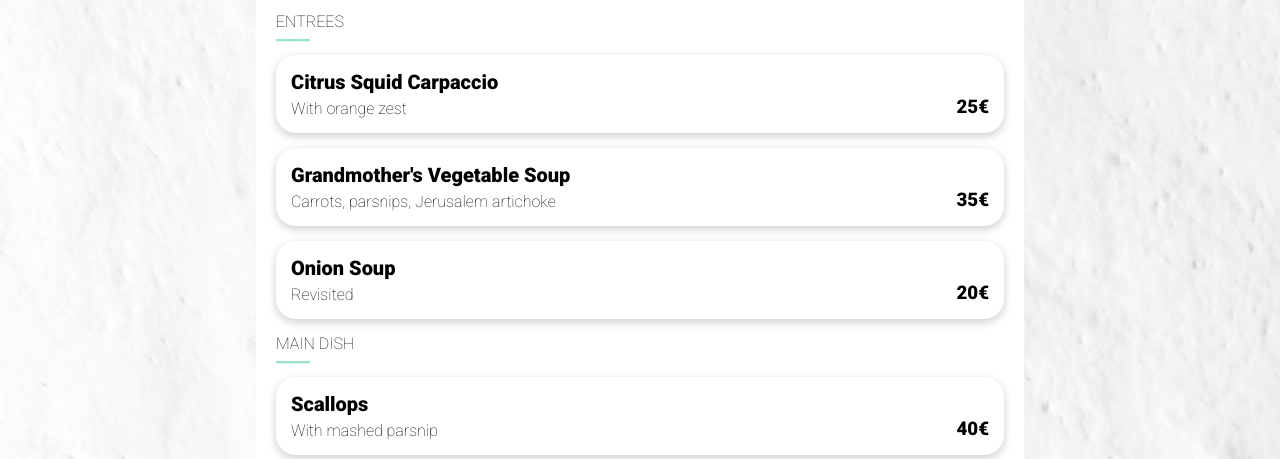
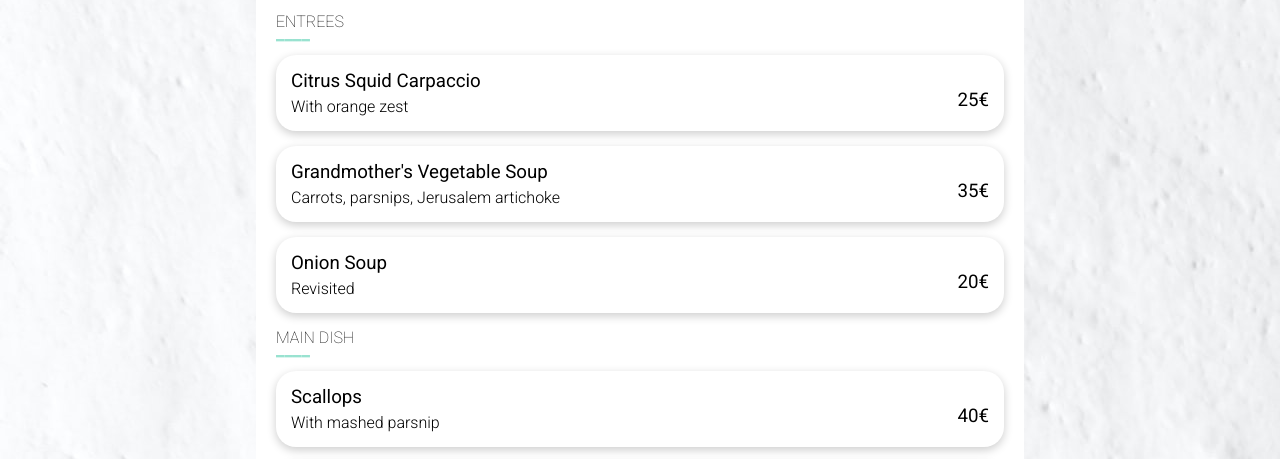
Before and after one commit to Jade-Jones-dev/restaurant-menu, a website: page html/bastille.html in a window 1280 px wide. Shown: the part 340-799 px from the top of the page. Drawn offline with Linux system fonts and the light colour scheme; a web font is replaced by a local one.

Commit message:
menu section

```diff
--- a/scss/_menu.scss
+++ b/scss/_menu.scss
@@ -82,14 +82,14 @@ a{
         display: flex;
         flex-direction: column;
 
-        h3 {
-            font-size: 20px;
-            font-weight: 900;
-            padding-bottom: 5px;
-        }
-
-        p {
-            font-weight: 100;
-        }
 }
 }
+
+.menu__section h3{
+    font-weight: 500;
+    margin-bottom: 5px;
+}
+
+.menu__text p{
+    font-weight: 300;
+}
```
Also changed, not shown: css/main.css.
